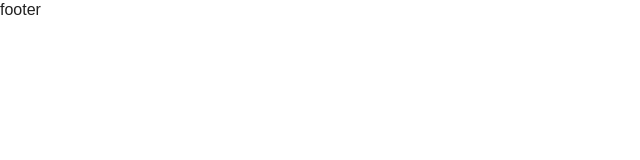
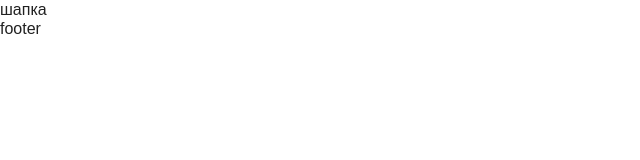
Before and after one commit to masteryada378/shopNativeJS, a website: page source/template/index.pug in a window 1280 px wide. Shown: the full height of the page, 0-640 px from the left. Drawn offline with nearby package versions, Linux system fonts and the light colour scheme; files that its build step writes are made by us from their sources.

Commit message:
work version

```diff
--- a/source/template/sections/header.pug
+++ b/source/template/sections/header.pug
@@ -1 +1 @@
-header.header
+header.header шапка
```
Also changed, not shown: gulpfile.js (+6 -2 lines), package.json (+16 -16 lines), build/css/main.min.css (added), build/index.html (added), build/js/script.js (added), 3 other files.
